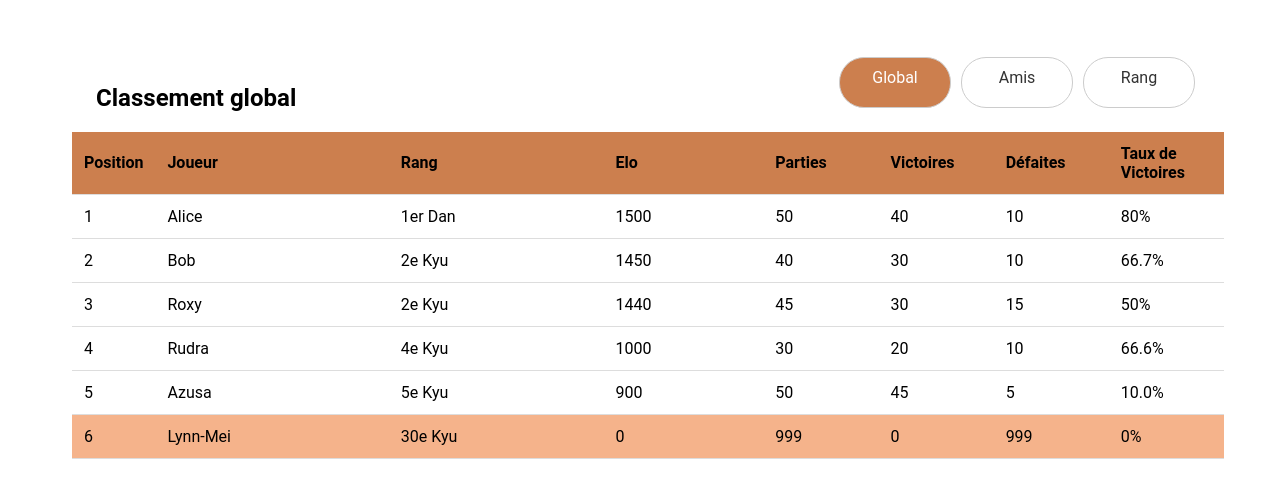
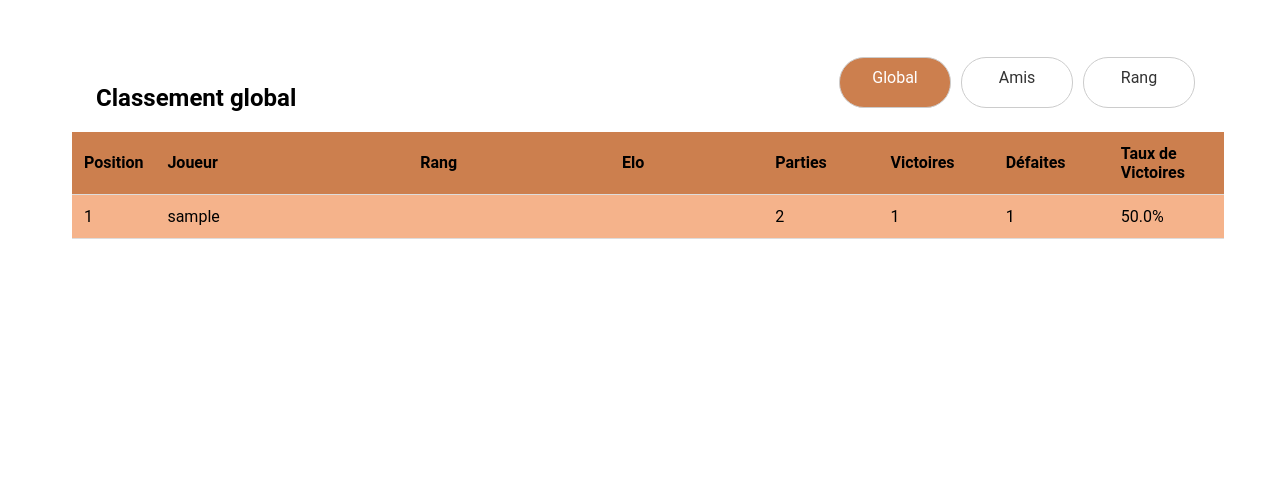
Before and after one commit to dept-info-iut-dijon/BUT3-S5-TeamErable-GoGoGo, a Django app: page /classement-global in a window 1280 px wide. Shown: the part 48-546 px from the top of the page. Run offline with Django 4.2, Linux system fonts and the light colour scheme; a user stored in the database is signed in; tables that the repository leaves empty hold one stand-in row (values such as "Sample post"); some libraries are stand-ins or nearby versions.

Commit message:
Ajout du calcul backend du classement sauf rang
Ajout du backend calculant le classement.
Le calcul du rang n'est toujours pas calule

```diff
--- a/app/views/classement/classement_global.py
+++ b/app/views/classement/classement_global.py
@@ -1,6 +1,11 @@
+from django.db.models import Count, F, Q, ExpressionWrapper, fields, Case, When, FloatField,OuterRef, Subquery
+from django.http import HttpResponse, HttpRequest
 from django.shortcuts import render
-from django.http import HttpResponse, HttpRequest
+from django.db.models.functions import Coalesce
+from django.db import models
+from ...models import CustomUser, Game,GameParticipate
 from ..decorators import login_required, request_type, RequestType
+from .ranking_struct import RankingStruct
 
 @login_required
 @request_type(RequestType.GET)
@@ -13,5 +18,118 @@ def classement_global(request: HttpRequest) -> HttpResponse:
     Returns:
         HttpResponse: Reponse HTTP de la page de classement global
     '''
+    users = list(CustomUser.objects.all())
+    global_ranking = _get_top_rank(users)
 
-    return render(request, 'classement/global.html', {'user': request.user, 'friends': request.user.friends.all()})
+    friends = list(request.user.friends.all())
+    friends.append(request.user)
+    friends_ranking = _get_top_rank(friends)
+
+    return render(request, 'classement/global.html', {'user': request.user, 'friends_ranked': friends_ranking,
+        'top_ranked': global_ranking})
+
+def _get_top_rank(user_range: list[CustomUser]) -> list[RankingStruct]:
+    '''
+        Permet d'obtenir un classement selon une certaine liste d'utilisateurs
+
+        Args:
+            user_range (list[CustomUser]): Liste des utilisateurs concernes
+
+        Returns:
+            list[RankingStruct]: le classement
+    '''
+    ranking:list[CustomUser] = []
+
+    ranked_game_participate_ids = Game.objects.filter(
+        game_configuration__ranked=True
+    ).values('game_participate_id')
+
+    game_participates = list(GameParticipate.objects.filter(
+            Q(player1__in=user_range) | Q(player2__in=user_range),
+            id_game_participate__in=Subquery(ranked_game_participate_ids)
+    ).values())
+
+    history = _get_history(user_range, game_participates)
+    history = _merge_player_history(history)
+    ranking = _get_as_ranking(history)
+    ranking = sorted(ranking, key=_sorting_key, reverse=True)
+
+    return ranking
+
+def _get_history(user_range:list[CustomUser],game_participates: list[dict])->list[(int, bool)]:
+    '''
+        Permet d'obtenir l'historique par joueur des parties classees
+
+        Args:
+            user_range (list[CustomUser]): liste des utilisateurs concernees par le classement
+            game_participates (list[dict]): liste des parties classes
+
+        Returns:
+            list[(int, bool)]: l'historique par joueur des parties classees
+    '''
+    history = []
+    for game_participate in game_participates:
+        if not (game_participate['score_player1'] == 0 and game_participate['score_player2'] == 0):
+            is_winner = game_participate['score_player1'] > game_participate['score_player2']
+            player1 = CustomUser.objects.filter(id=game_participate['player1_id']).first()
+            player2 = CustomUser.objects.filter(id=game_participate['player2_id']).first()
+            if(player1 in user_range):
+                history.append((game_participate['player1_id'], is_winner))
+            if(player2 in user_range):
+                history.append((game_participate['player2_id'], not is_winner))
+    return history
+
+def _merge_player_history(history: list[(int, bool)])->dict:
+    '''
+        Trie l'historique des parties classees par joueur
+
+        Args:
+            history(list[(int, bool)]): liste des victoires et defaites de chaque joueur concerne
+
+        Returns:
+            dict: historiques de chaque joueur (nb total parties et victoires)
+    '''
+    merged_history = {}
+    for record in history:
+        if record[0] not in merged_history:
+            merged_history[record[0]] = [int(record[1]), 1]
+        else:
+            merged_history[record[0]][0] += int(record[1])
+            merged_history[record[0]][1] += 1
+    return merged_history
+
+def _get_as_ranking(history: dict)-> list[RankingStruct]:
+    '''
+        Obtient la liste des structure de ranking pour chaque joueur
+
+        Args:
+            history (dict): dictionaire des statistiques de chaque joueurs
+
+        Returns:
+            list[RankingStruct]: liste des lignes du classement
+    '''
+    ranking = []
+    for id_player,player_data in history.items():
+        ranking.append(RankingStruct(
+            CustomUser.objects.filter(id=id_player).first(),
+            "1er dan",
+            1400,
+            player_data[1],
+            player_data[0],
+            player_data[1]-player_data[0],
+            player_data[0]*100/player_data[1]
+        ))
+
+    return ranking
+
+def _sorting_key(ranking_data:RankingStruct)->tuple:
+    '''
+        Fonction servant de cle pour la comparaison de tri d'une liste de RankingStruct
+
+        Args:
+            ranking_data (RankingStruct): donnes a trier
+
+        Returns:
+            tuple: cle de tri
+    '''
+    return (ranking_data.taux_victory, ranking_data.nb_games)
--- a/templates/classement/global.html
+++ b/templates/classement/global.html
@@ -44,66 +44,18 @@
                         </tr>
                     </thead>
                     <tbody>
-                        <tr>
-                            <td>1</td>
-                            <td>Alice</td>
-                            <td>1er Dan</td>
-                            <td>1500</td>
-                            <td>50</td>
-                            <td>40</td>
-                            <td>10</td>
-                            <td>80%</td>
+                        {% for player in top_ranked %}
+                        <tr {% if player.user.id is user.id%}id="current"{% endif %}>
+                            <td>{{ forloop.counter }}</td>
+                            <td>{{ player.user.username }}</td>
+                            <td></td>
+                            <td></td>
+                            <td>{{ player.nb_games }}</td>
+                            <td>{{ player.nb_victory }}</td>
+                            <td>{{ player.nb_defeats  }}</td>  {# Assuming total_games is the total number of games and total_wins is the number of wins #}
+                            <td>{{ player.taux_victory }}%</td>
                         </tr>
-                        <tr>
-                            <td>2</td>
-                            <td>Bob</td>
-                            <td>2e Kyu</td>
-                            <td>1450</td>
-                            <td>40</td>
-                            <td>30</td>
-                            <td>10</td>
-                            <td>66.7%</td>
-                        </tr>
-                        <tr>
-                            <td>3</td>
-                            <td>Roxy</td>
-                            <td>2e Kyu</td>
-                            <td>1440</td>
-                            <td>45</td>
-                            <td>30</td>
-                            <td>15</td>
-                            <td>50%</td>
-                        </tr>
-                        <tr>
-                            <td>4</td>
-                            <td>Rudra</td>
-                            <td>4e Kyu</td>
-                            <td>1000</td>
-                            <td>30</td>
-                            <td>20</td>
-                            <td>10</td>
-                            <td>66.6%</td>
-                        </tr>
-                        <tr>
-                            <td>5</td>
-                            <td>Azusa</td>
-                            <td>5e Kyu</td>
-                            <td>900</td>
-                            <td>50</td>
-                            <td>45</td>
-                            <td>5</td>
-                            <td>10.0%</td>
-                        </tr>
-                        <tr id="current">
-                            <td>6</td>
-                            <td>Lynn-Mei</td>
-                            <td>30e Kyu</td>
-                            <td>0</td>
-                            <td>999</td>
-                            <td>0</td>
-                            <td>999</td>
-                            <td>0%</td>
-                        </tr>
+                        {% endfor %}
                         <!-- Ajoutez plus de lignes selon votre besoin -->
                     </tbody>
                 </table>
```
Also changed, not shown: other parts of templates/classement/global.html (+29 -1 lines).
